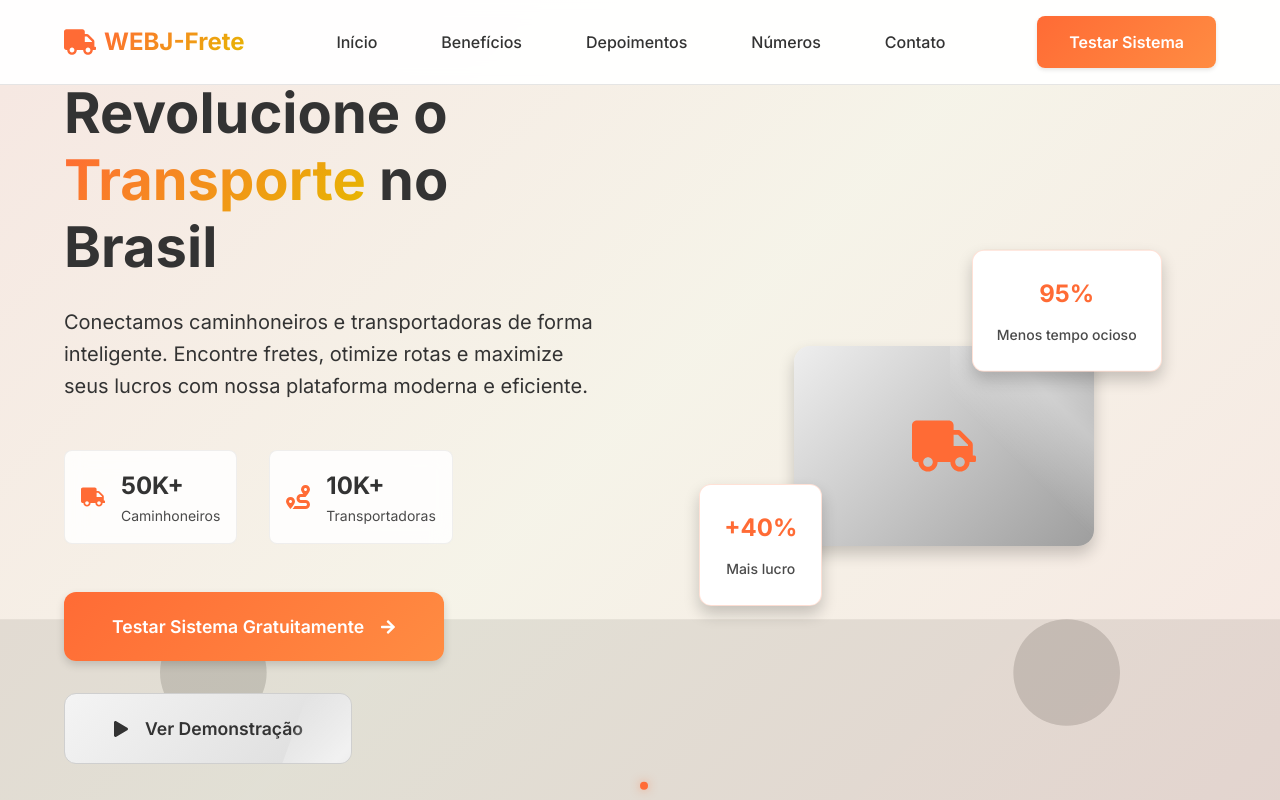
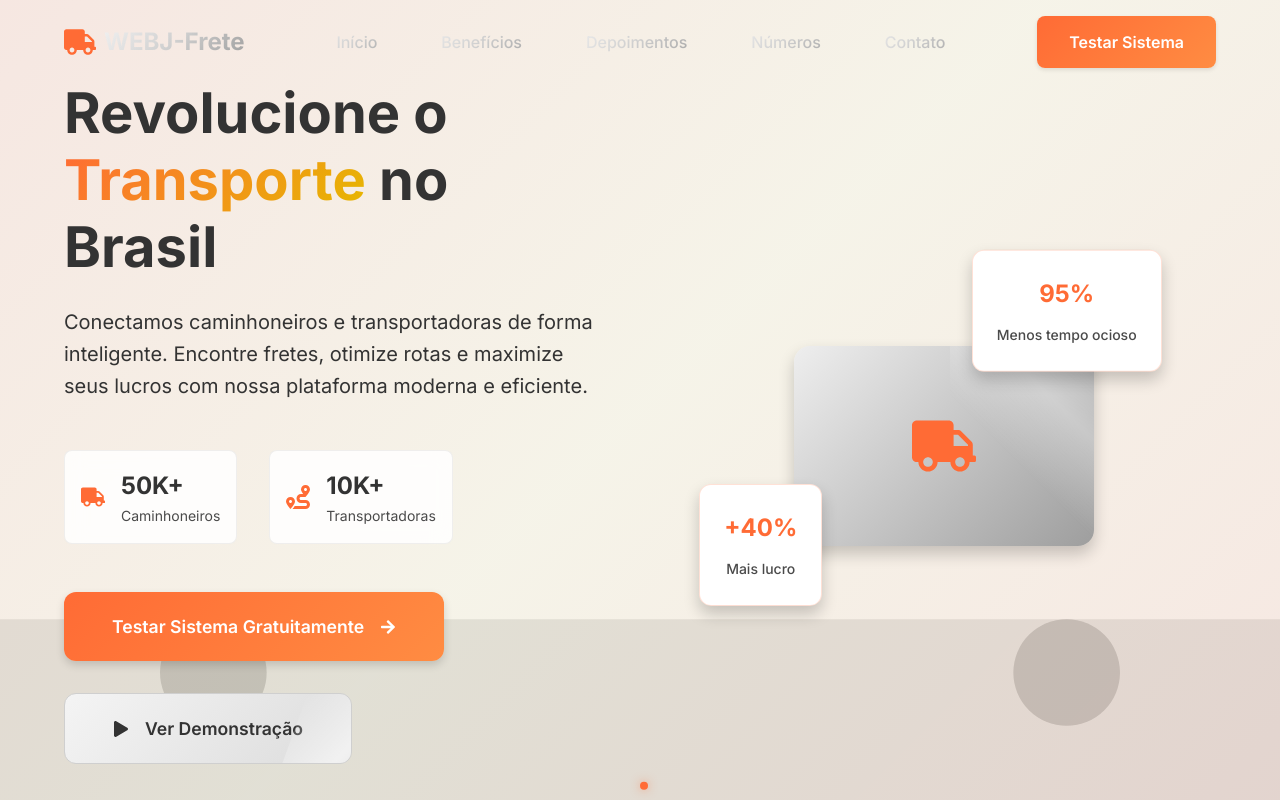
Before and after one commit to jonataswm01/webj-frete, a React (Create React App) app: page / in a window 1280 px wide. Shown: the top 800 px of the page. Built offline with nearby package versions, Linux system fonts and the light colour scheme.

Commit message:
style(header): make header transparent and apply metallic text style to logo and nav

```diff
--- a/src/components/Header.css
+++ b/src/components/Header.css
@@ -6,15 +6,15 @@
   left: 0;
   right: 0;
   z-index: 1000;
-  background: rgba(255, 255, 255, 0.95);
-  backdrop-filter: blur(10px);
-  border-bottom: 1px solid rgba(0, 0, 0, 0.1);
+  background: transparent;
+  backdrop-filter: none;
+  border-bottom: none;
   transition: all 0.3s ease;
 }
 
 .header--scrolled {
-  background: rgba(255, 255, 255, 0.98);
-  box-shadow: var(--shadow-md);
+  background: transparent;
+  box-shadow: none;
 }
 
 .header__content {
@@ -42,7 +42,7 @@
 }
 
 .header__logo-text {
-  background: linear-gradient(135deg, var(--color-orange), var(--color-yellow));
+  background: linear-gradient(135deg, #f2f2f2, #cfcfcf, #9e9e9e);
   -webkit-background-clip: text;
   -webkit-text-fill-color: transparent;
   background-clip: text;
@@ -65,7 +65,10 @@
 .header__nav-list button {
   background: none;
   border: none;
-  color: var(--color-gray-dark);
+  color: transparent;
+  background: linear-gradient(135deg, #f2f2f2, #cfcfcf, #9e9e9e);
+  -webkit-background-clip: text;
+  background-clip: text;
   font-weight: var(--font-weight-medium);
   font-size: 1rem;
   cursor: pointer;
@@ -119,7 +122,7 @@
   background: none;
   border: none;
   font-size: 1.5rem;
-  color: var(--color-gray-dark);
+  color: #b3b3b3;
   cursor: pointer;
   padding: var(--spacing-xs);
   border-radius: var(--radius-sm);
```
